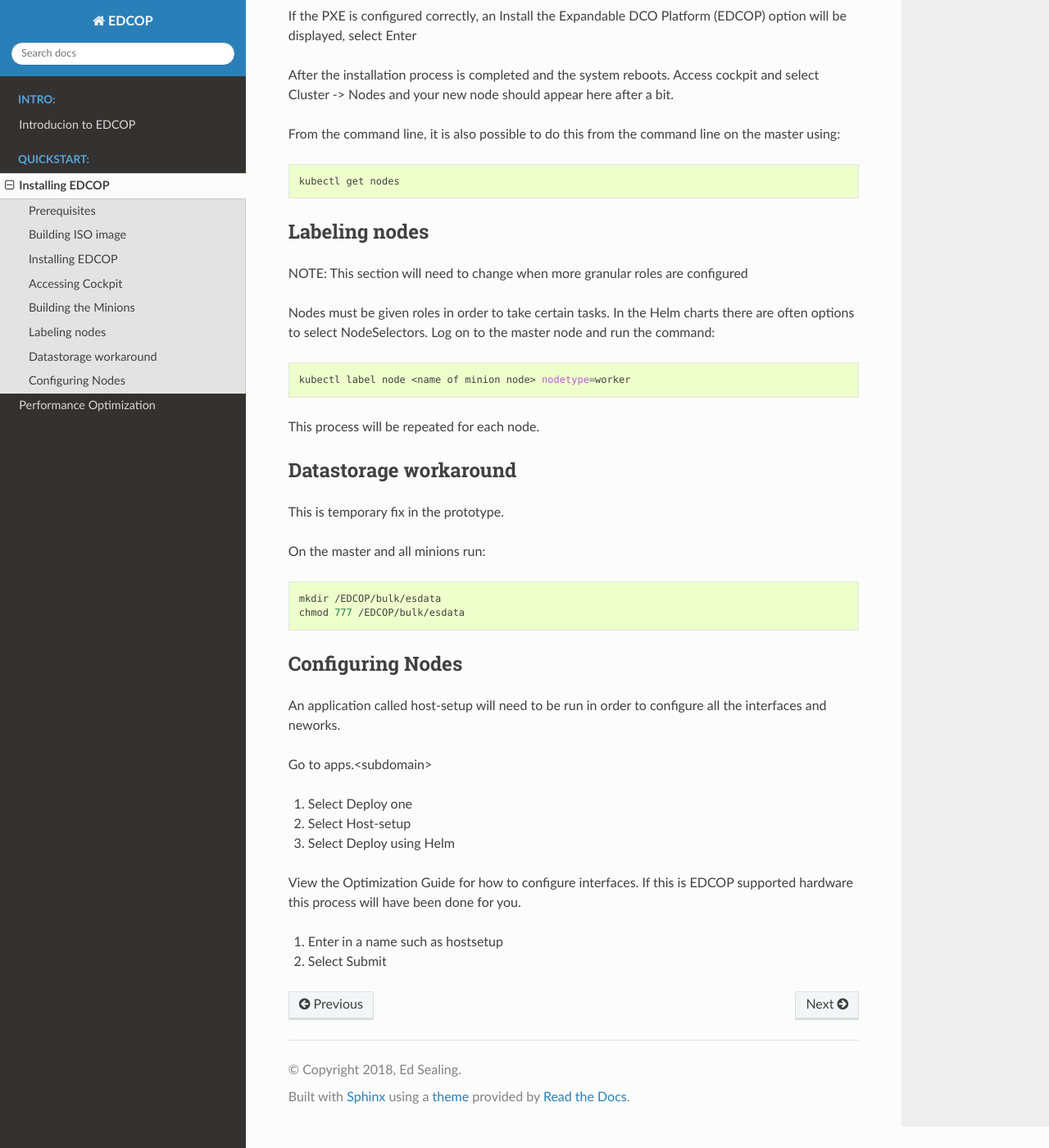
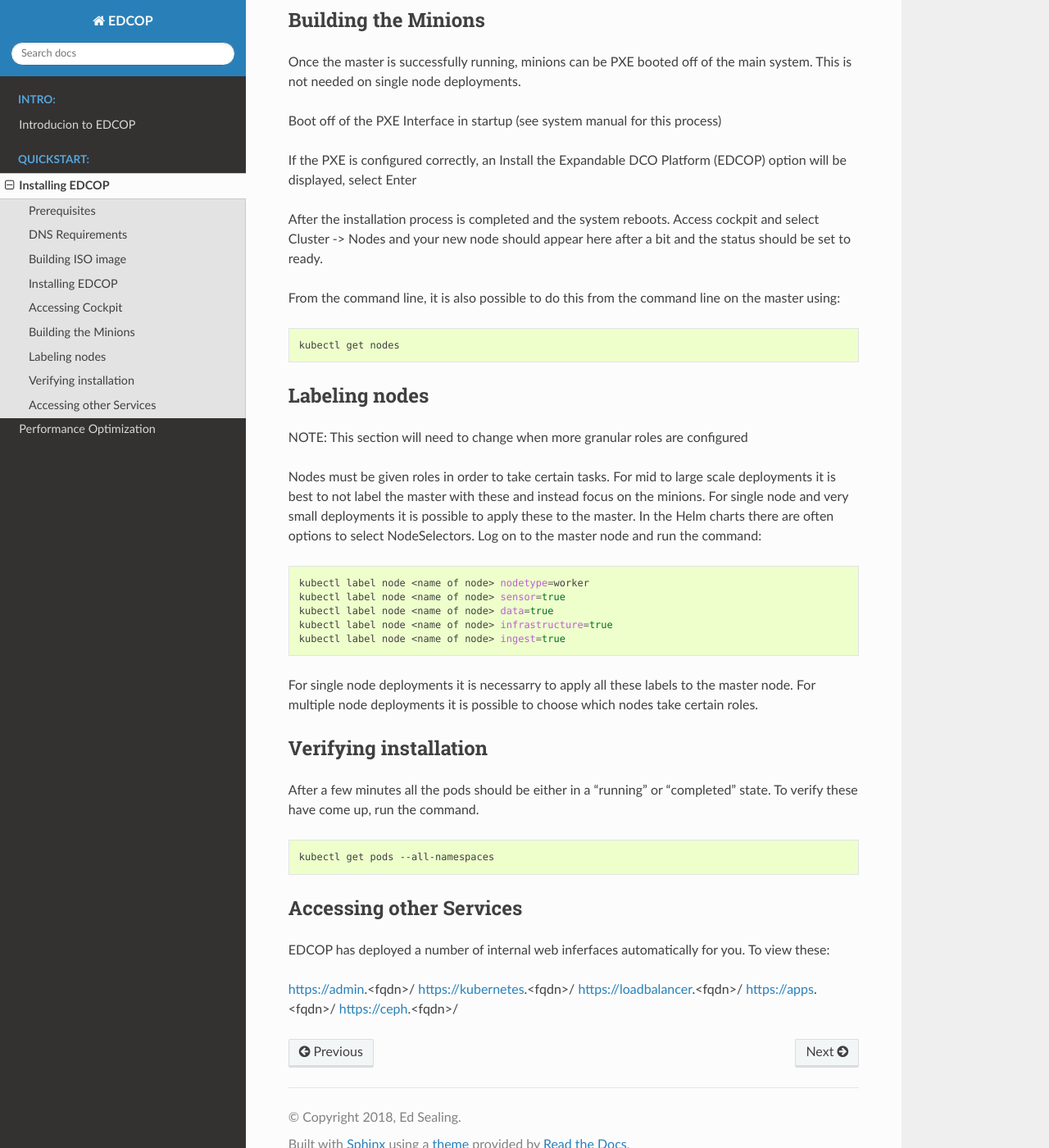
Before and after one commit to sealingtech/EDCOP, a Sphinx documentation site: the page built from docs/installation_guide.rst, in a window 1280 px wide and 1400 px high, scrolled down 4576 px. Shown: the whole window at 82% size. Built offline with Sphinx 7.4.7 and the Read the Docs theme 2.0.0, drawn with Linux system fonts in a browser that asks for light colours; some of the changed text lies outside the part shown.

Commit message:
Updated documentation, fixed traefik

```diff
--- a/docs/installation_guide.rst
+++ b/docs/installation_guide.rst
@@ -30,11 +30,16 @@
 .. image:: images/network_configuration.png
 
 DNS Requirements
-EDCOP requires three DNS entries currently (Eventually only two will be required).  It is recommended to make a seperate sub-domain for the entire cluster.  All servers in the cluster must be able to resolve this as well as the workstations which are accessing services inside of the cluster.
+================
+EDCOP requires two DNS entries. When you setup the master you will be asked for the fully qualified domain name (FQDN).  The same domain name must be entered into the DNS server pointing to the master system.  In addition, there must be a wild card subdomain under that same FQDN.  The wild card DNS entry can be pointed either at the master as well or it can be load balanced by an external load balancer to the master and all minions on 80 and 443.  Load balancing is optional
 
-- <subdomain>:       This will point to the network address of the master server
-- apps.<subdomain>:  This will also point to the master and be used for the EDCOP marketplace.
-- minion addresses:  This can be setup after the  minions are built.  It is reccomended to load balance traffic to  the minions if possible.  In this case, a VIP would be created on a load balancer and then forward requests down to the minions in a round robin fashion.
+Example:
+
+You name the master, master.edcop.io and give it the IP of 192.168.1.10.  You create a wild card subdomain of *.master.edcop.io of 192.168.1.10.
+
+It is necessarry to be able to resolve these entries from both inside the cluster as well as any clients accessing the cluster.  You must access the cluster by using the domain name and not by IP.
+
+
 
 
 Building ISO image
@@ -123,20 +128,21 @@
 
 If you have configured the DNS entry correctly, then Cockpit should be available at this point.  Open a web browser and go to:
 
-https://<hostname of master>/admin/
+https://admin.<fqdn>/
 
-(Note that the trailing slash is important)
 
 Logon with root as the user and the password you set earlier
 
 Building the Minions
 ====================
 
+Once the master is successfully running, minions can be PXE booted off of the main system.  This is not needed on single node deployments.
+
 Boot off of the PXE Interface in startup (see system manual for this process)
 
 If the PXE is configured correctly, an Install the Expandable DCO Platform (EDCOP) option will be displayed, select Enter
 
-After the installation process is completed and the system reboots.  Access cockpit and select Cluster -> Nodes and your new node should appear here after a bit.
+After the installation process is completed and the system reboots.  Access cockpit and select Cluster -> Nodes and your new node should appear here after a bit and the status should be set to ready.
 
 From the command line, it is also possible to do this from the command line on the master using:
 
@@ -150,37 +156,37 @@
 
 NOTE: This section will need to change when more granular roles are configured
 
-Nodes must be given roles in order to take certain tasks.  In the Helm charts there are often options to select NodeSelectors.  Log on to the master node and run the command:
+Nodes must be given roles in order to take certain tasks.  For mid to large scale deployments it is best to not label the master with these and instead focus on the minions.  For single node and very small deployments it is possible to apply these to the master.  In the Helm charts there are often options to select NodeSelectors.  Log on to the master node and run the command:
 
 .. code-block:: bash
 
-  kubectl label node <name of minion node> nodetype=worker
+  kubectl label node <name of node> nodetype=worker
+  kubectl label node <name of node> sensor=true
+  kubectl label node <name of node> data=true
+  kubectl label node <name of node> infrastructure=true
+  kubectl label node <name of node> ingest=true
 
-This process will be repeated for each node.
+For single node deployments it is necessarry to apply all these labels to the master node.  For multiple node deployments it is possible to choose which nodes take certain roles.
 
-Datastorage workaround
+
+Verifying installation
 ======================
-This is temporary fix in the prototype.
 
-On the master and all minions run:
+After a few minutes all the pods should be either in a "running" or "completed" state.  To verify these have come up, run the command.
 
 .. code-block:: bash
 
-  mkdir /EDCOP/bulk/esdata
-  chmod 777 /EDCOP/bulk/esdata
+  kubectl get pods --all-namespaces
 
 
-Configuring Nodes
-=================
-An application called host-setup will need to be run in order to configure all the interfaces and neworks.
 
-Go to apps.<subdomain>
+Accessing other Services
+========================
 
-#. Select Deploy one
-#. Select Host-setup
-#. Select Deploy using Helm
+EDCOP has deployed a number of internal web inferfaces automatically for you.  To view these:
 
-View the Optimization Guide for how to configure interfaces.  If this is EDCOP supported hardware this process will have been done for you.
-
-#. Enter in a name such as hostsetup
-#. Select Submit
+https://admin.<fqdn>/
+https://kubernetes.<fqdn>/
+https://loadbalancer.<fqdn>/
+https://apps.<fqdn>/
+https://ceph.<fqdn>/
```
Also changed, not shown: 10 other files.
